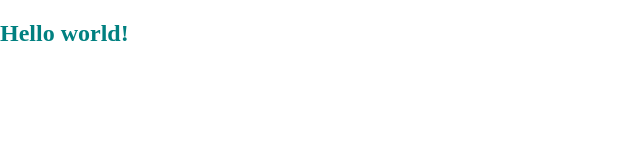
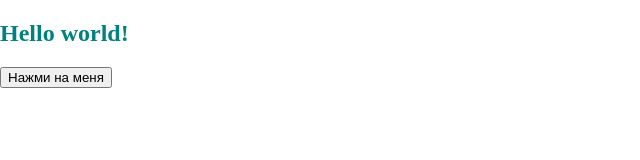
Before and after one commit to Lexa74/git-practice, a plain HTML site: page index.html in a window 1280 px wide. Shown: the whole page, without its empty margins (0-640 px from the left). Drawn offline with Linux system fonts and the light colour scheme.

Commit message:
Доработал проект

```diff
--- a/index.html
+++ b/index.html
@@ -9,6 +9,7 @@
 <body>
     <section>
         <h1 class="heading">Hello world!</h1>
+        <button>Нажми на меня</button>
     </section>
 </body>
 </html>
```
